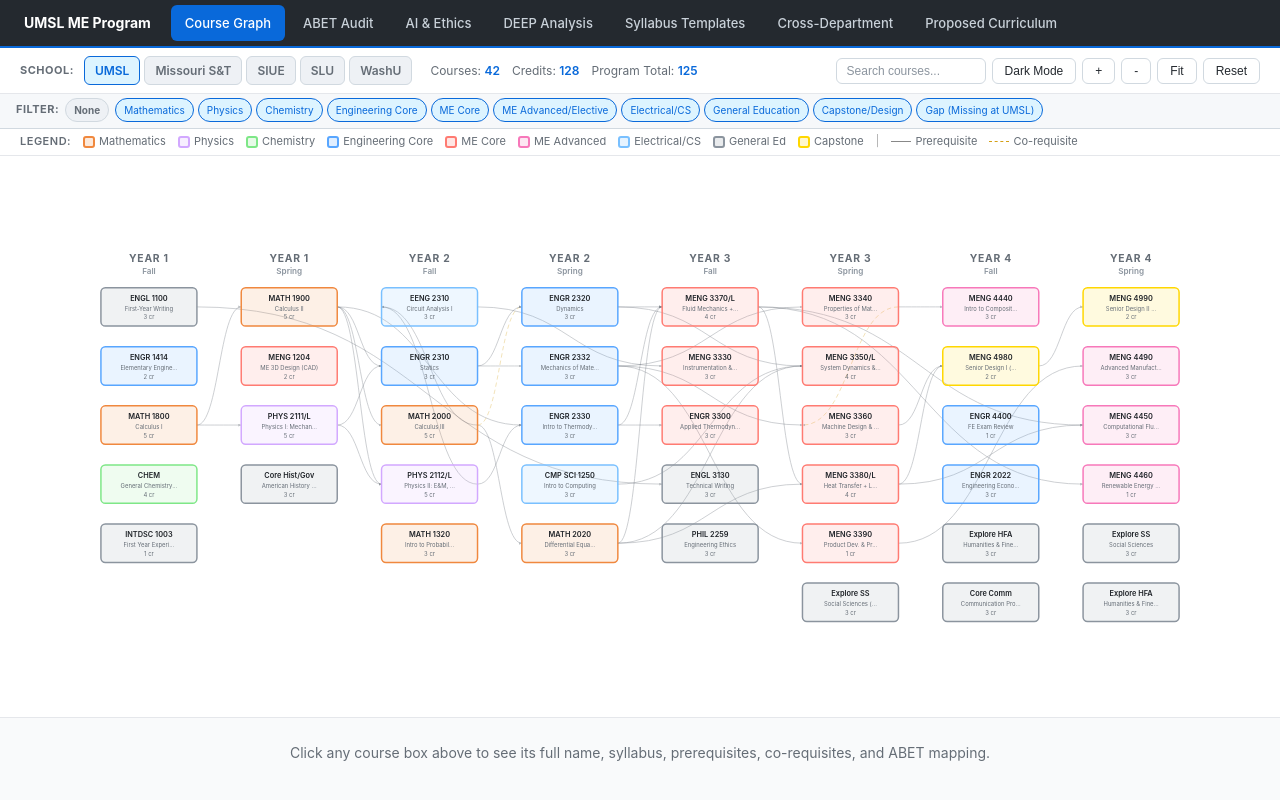
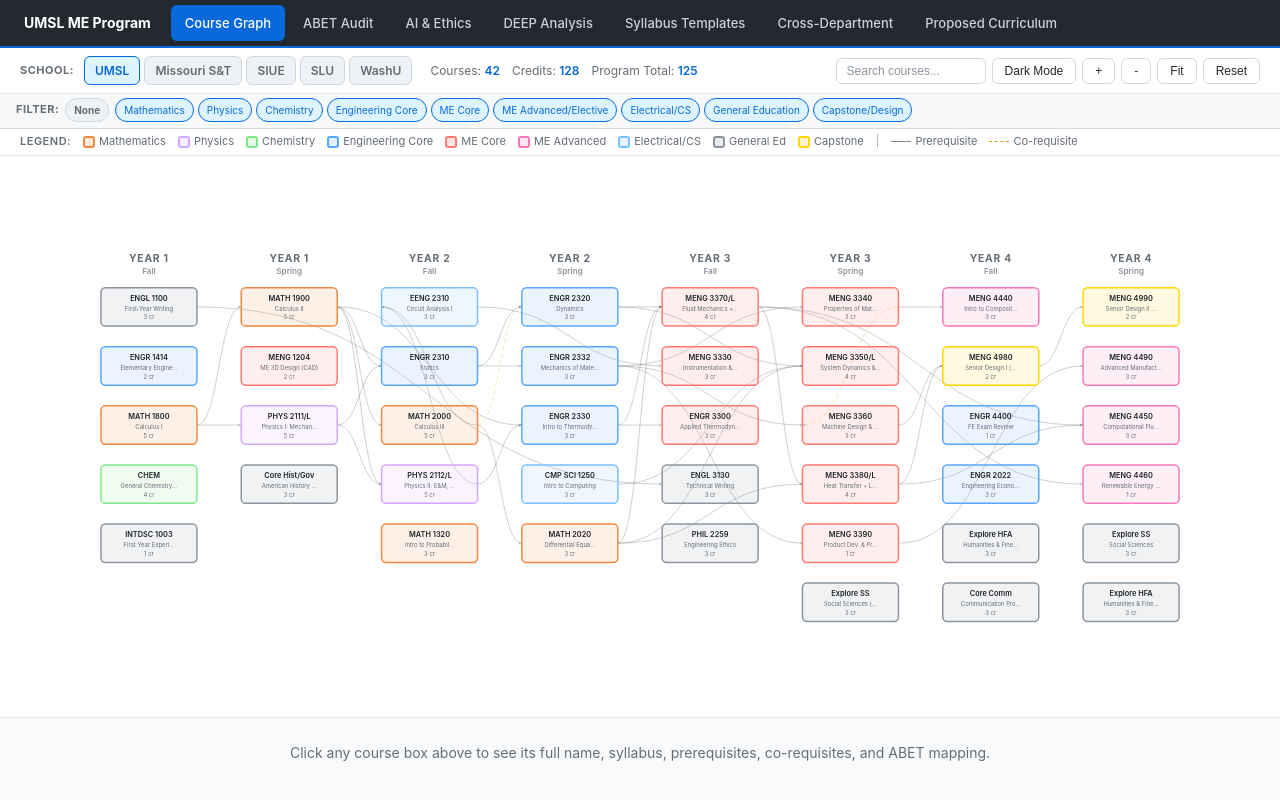
Before and after one commit to mahdi1226/ME-Curriculum-Analysis, a plain HTML site: page index.html in a window 1280 px wide. Drawn offline with nearby package versions, Linux system fonts and the light colour scheme.

Commit message:
Remove unused Gap filter chip from Course Graph
The "Gap (Missing at UMSL)" category was defined in CATEGORIES but
never applied to any course node (no course had cat: "gap"). The
filter chip rendered but clicking it did nothing. Removed from the
CATEGORIES map so it no longer appears in the filter toolbar.

Co-Authored-By: Claude Opus 4.6 (1M context) <noreply@anthropic.com>

```diff
--- a/index.html
+++ b/index.html
@@ -339,7 +339,6 @@ const CATEGORIES = {
     electrical: { label: "Electrical/CS", color: "#79c0ff" },
     gen_ed: { label: "General Education", color: "#8b949e" },
     capstone: { label: "Capstone/Design", color: "#ffd700" },
-    gap: { label: "Gap (Missing at UMSL)", color: "#da3634" }
 };
 
 const schools = {
```
